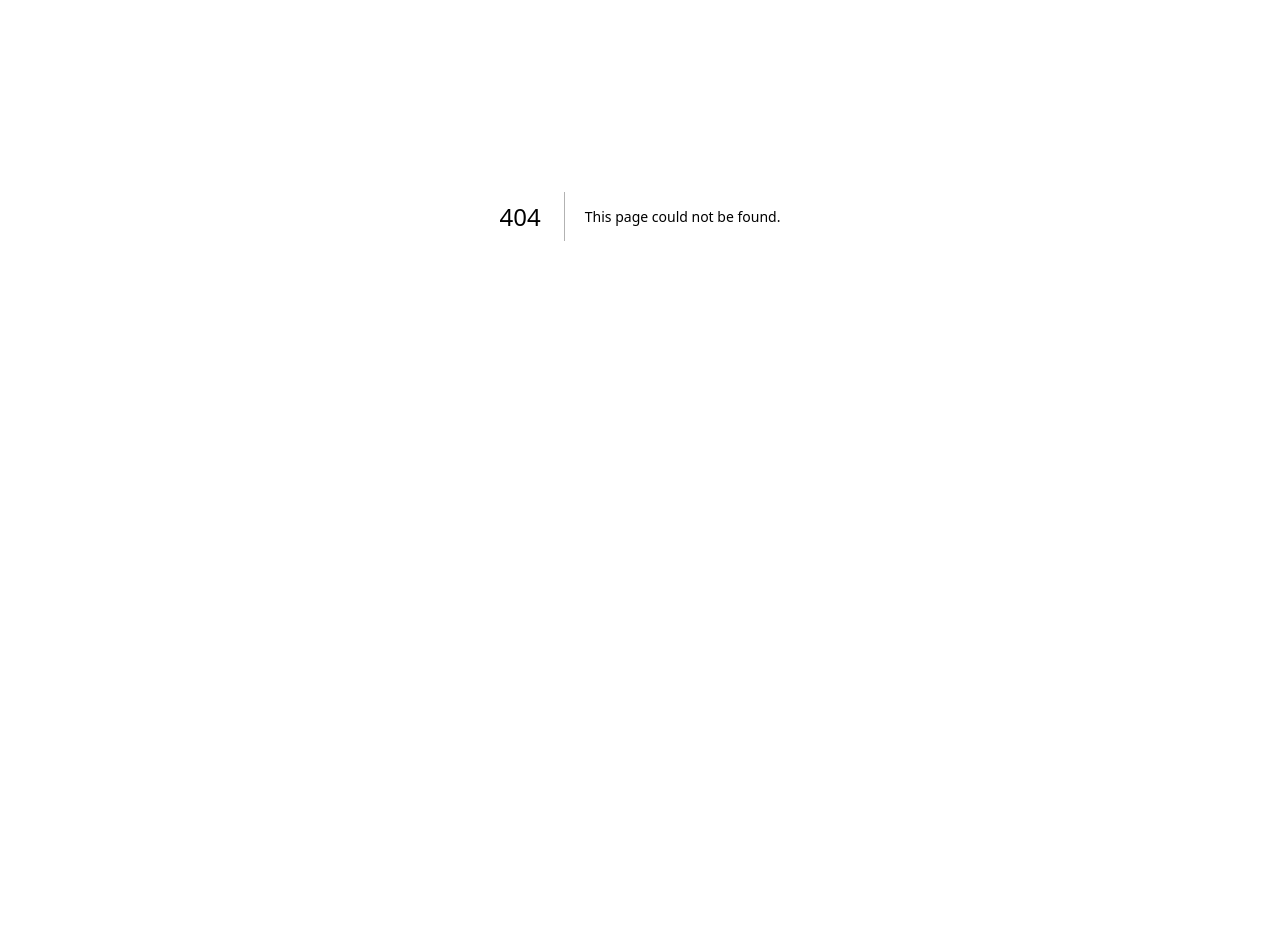
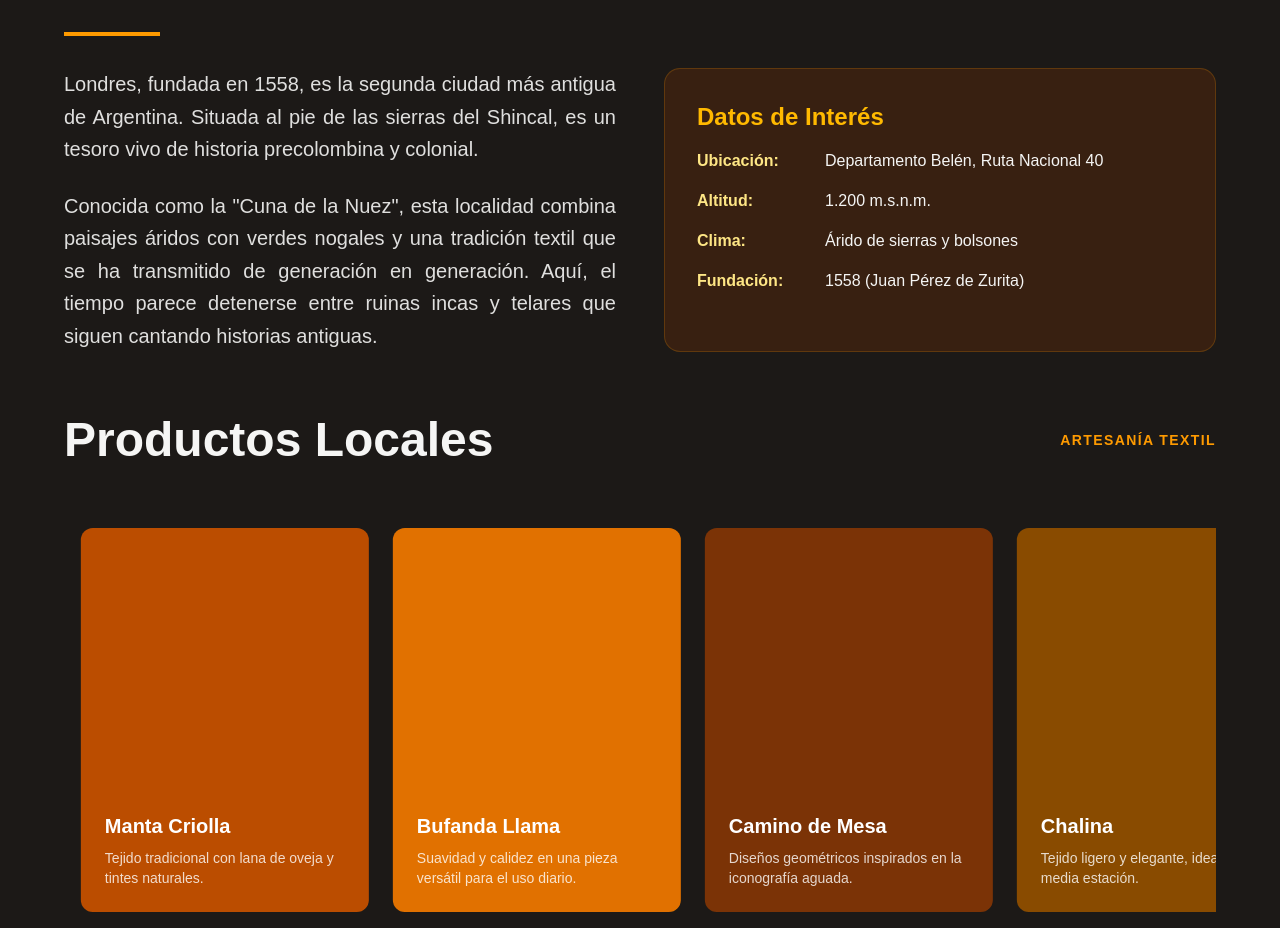
Before and after one commit to carlosacostap-unca/prototipo2-rutadeltelar, a Next.js app: page /estaciones/londres in a window 1280 px wide. Before the commit this address had no page. Shown: the part 184-1112 px from the top of the page. Before the commit the page ends 800 px from the top, so only its background shows below. Built offline with nearby package versions, Linux system fonts and the light colour scheme.

Commit message:
feat: añadir pagina de detalle para Londres con sliders infinitos de productos y experiencias

```diff
--- /dev/null
+++ b/app/components/InfiniteCardSlider.tsx
@@ -0,0 +1,78 @@
+"use client";
+
+import React, { useRef } from "react";
+import { useGSAP } from "@gsap/react";
+import gsap from "gsap";
+
+interface CardItem {
+  title: string;
+  description: string;
+  bg: string;
+}
+
+interface InfiniteCardSliderProps {
+  items: CardItem[];
+  speed?: number; // Duration for one full cycle
+  direction?: "left" | "right";
+}
+
+export default function InfiniteCardSlider({
+  items,
+  speed = 20,
+  direction = "left"
+}: InfiniteCardSliderProps) {
+  const containerRef = useRef<HTMLDivElement>(null);
+  const sliderRef = useRef<HTMLDivElement>(null);
+
+  useGSAP(() => {
+    const slider = sliderRef.current;
+    if (!slider) return;
+
+    // Clone items to ensure seamless loop if not enough items to fill width,
+    // but typically for infinite scroll we need enough content.
+    // Here we assume items are rendered twice in the DOM for the loop effect.
+
+    const totalWidth = slider.scrollWidth / 2;
+
+    gsap.to(slider, {
+      x: direction === "left" ? -totalWidth : 0,
+      duration: speed,
+      ease: "none",
+      repeat: -1,
+      startAt: { x: direction === "left" ? 0 : -totalWidth },
+      modifiers: {
+        x: gsap.utils.unitize((x) => parseFloat(x) % totalWidth)
+      }
+    });
+
+    // Pause on hover
+    const pause = () => gsap.globalTimeline.pause();
+    const resume = () => gsap.globalTimeline.play();
+
+    slider.addEventListener("mouseenter", pause);
+    slider.addEventListener("mouseleave", resume);
+
+    return () => {
+        slider.removeEventListener("mouseenter", pause);
+        slider.removeEventListener("mouseleave", resume);
+    };
+
+  }, { scope: containerRef });
+
+  return (
+    <div ref={containerRef} className="w-full overflow-hidden py-8">
+      <div ref={sliderRef} className="flex gap-6 w-max">
+        {/* Render items twice for infinite loop effect */}
+        {[...items, ...items].map((item, i) => (
+          <div
+            key={i}
+            className={`w-72 h-96 flex-shrink-0 rounded-xl p-6 flex flex-col justify-end ${item.bg} transition-transform hover:scale-105 hover:shadow-xl`}
+          >
+            <h3 className="text-xl font-bold mb-2 text-white">{item.title}</h3>
+            <p className="text-white/80 text-sm">{item.description}</p>
+          </div>
+        ))}
+      </div>
+    </div>
+  );
+}
--- /dev/null
+++ b/app/estaciones/londres/page.tsx
@@ -0,0 +1,131 @@
+import Link from "next/link";
+import InfiniteCardSlider from "@/app/components/InfiniteCardSlider";
+
+const productos = [
+  {
+    title: "Poncho de Vicuña",
+    description: "Prenda de lujo tejida con la fibra más fina del mundo.",
+    bg: "bg-amber-800"
+  },
+  {
+    title: "Manta Criolla",
+    description: "Tejido tradicional con lana de oveja y tintes naturales.",
+    bg: "bg-amber-700"
+  },
+  {
+    title: "Bufanda Llama",
+    description: "Suavidad y calidez en una pieza versátil para el uso diario.",
+    bg: "bg-amber-600"
+  },
+  {
+    title: "Camino de Mesa",
+    description: "Diseños geométricos inspirados en la iconografía aguada.",
+    bg: "bg-amber-900"
+  },
+  {
+    title: "Chalina",
+    description: "Tejido ligero y elegante, ideal para media estación.",
+    bg: "bg-yellow-800"
+  }
+];
+
+const experiencias = [
+  {
+    title: "Visita al Shinkal",
+    description: "Recorrido por el sitio arqueológico inca más importante del sur.",
+    bg: "bg-stone-800"
+  },
+  {
+    title: "Taller de Nuez",
+    description: "Aprende el proceso de confitado de la nuez, dulce típico local.",
+    bg: "bg-stone-700"
+  },
+  {
+    title: "Ruta del Adobe",
+    description: "Arquitectura colonial y capillas históricas en el camino.",
+    bg: "bg-stone-600"
+  },
+  {
+    title: "Fiesta de la Nuez",
+    description: "Celebración popular con música, danza y productos regionales.",
+    bg: "bg-stone-900"
+  },
+  {
+    title: "Trekking",
+    description: "Caminatas por senderos naturales con vistas panorámicas.",
+    bg: "bg-gray-800"
+  }
+];
+
+export default function LondresPage() {
+  return (
+    <main className="min-h-screen bg-stone-900 text-stone-100 p-8 md:p-16 overflow-x-hidden">
+      <div className="max-w-6xl mx-auto">
+        {/* Header con botón volver */}
+        <div className="mb-12">
+            <Link href="/estaciones" className="inline-flex items-center text-stone-400 hover:text-white transition-colors mb-8 group">
+                <svg xmlns="http://www.w3.org/2000/svg" width="24" height="24" viewBox="0 0 24 24" fill="none" stroke="currentColor" strokeWidth="2" strokeLinecap="round" strokeLinejoin="round" className="mr-2 transform group-hover:-translate-x-1 transition-transform">
+                    <line x1="19" y1="12" x2="5" y2="12"></line>
+                    <polyline points="12 19 5 12 12 5"></polyline>
+                </svg>
+                Volver a Estaciones
+            </Link>
+
+            <h1 className="text-4xl md:text-7xl font-bold tracking-tight mb-6 text-amber-500">Londres</h1>
+            <div className="w-24 h-1 bg-amber-500 mb-8"></div>
+
+            <div className="grid grid-cols-1 lg:grid-cols-2 gap-12 mb-16">
+                <div className="text-xl opacity-90 leading-relaxed text-justify">
+                    <p className="mb-6">
+                        Londres, fundada en 1558, es la segunda ciudad más antigua de Argentina. Situada al pie de las sierras del Shincal, es un tesoro vivo de historia precolombina y colonial.
+                    </p>
+                    <p>
+                        Conocida como la "Cuna de la Nuez", esta localidad combina paisajes áridos con verdes nogales y una tradición textil que se ha transmitido de generación en generación. Aquí, el tiempo parece detenerse entre ruinas incas y telares que siguen cantando historias antiguas.
+                    </p>
+                </div>
+                <div className="bg-amber-900/30 rounded-2xl p-8 border border-amber-500/20">
+                    <h3 className="text-2xl font-bold mb-4 text-amber-400">Datos de Interés</h3>
+                    <ul className="space-y-4">
+                        <li className="flex items-start">
+                            <span className="font-bold text-amber-200 w-32">Ubicación:</span>
+                            <span>Departamento Belén, Ruta Nacional 40</span>
+                        </li>
+                        <li className="flex items-start">
+                            <span className="font-bold text-amber-200 w-32">Altitud:</span>
+                            <span>1.200 m.s.n.m.</span>
+                        </li>
+                        <li className="flex items-start">
+                            <span className="font-bold text-amber-200 w-32">Clima:</span>
+                            <span>Árido de sierras y bolsones</span>
+                        </li>
+                        <li className="flex items-start">
+                            <span className="font-bold text-amber-200 w-32">Fundación:</span>
+                            <span>1558 (Juan Pérez de Zurita)</span>
+                        </li>
+                    </ul>
+                </div>
+            </div>
+        </div>
+
+        {/* Sliders Section */}
+        <div className="space-y-20">
+            <section>
+                <div className="flex items-center justify-between mb-8">
+                    <h2 className="text-3xl md:text-5xl font-bold text-stone-100">Productos Locales</h2>
+                    <span className="text-amber-500 text-sm font-bold uppercase tracking-widest">Artesanía Textil</span>
+                </div>
+                <InfiniteCardSlider items={productos} speed={30} direction="left" />
+            </section>
+
+            <section>
+                <div className="flex items-center justify-between mb-8">
+                    <h2 className="text-3xl md:text-5xl font-bold text-stone-100">Experiencias</h2>
+                    <span className="text-stone-400 text-sm font-bold uppercase tracking-widest">Vivencias Únicas</span>
+                </div>
+                <InfiniteCardSlider items={experiencias} speed={35} direction="right" />
+            </section>
+        </div>
+      </div>
+    </main>
+  );
+}
--- a/app/estaciones/page.tsx
+++ b/app/estaciones/page.tsx
@@ -2,9 +2,9 @@ import Link from "next/link";
 
 const estaciones = [
   {
-    name: "San Fernando del Valle de Catamarca",
-    description: "Punto de partida y centro de comercialización de artesanías.",
-    img: "bg-stone-800"
+    name: "Londres",
+    description: "La segunda ciudad más antigua del país, rica en historia y tradición.",
+    img: "bg-amber-900"
   },
   {
     name: "Belén",
@@ -12,19 +12,64 @@ const estaciones = [
     img: "bg-rose-900"
   },
   {
-    name: "Londres",
-    description: "La segunda ciudad más antigua del país, rica en historia y tradición.",
-    img: "bg-amber-900"
+    name: "Cóndor Huasi",
+    description: "Pequeña localidad con gran riqueza arqueológica y textil.",
+    img: "bg-orange-900"
+  },
+  {
+    name: "La Puerta de San José",
+    description: "Entrada a los valles y hogar de artesanos tradicionales.",
+    img: "bg-yellow-900"
+  },
+  {
+    name: "San Fernando",
+    description: "Punto de partida y centro de comercialización de artesanías.",
+    img: "bg-stone-800"
+  },
+  {
+    name: "Hualfín",
+    description: "Tierra de viñedos y tejidos ancestrales entre montañas.",
+    img: "bg-red-900"
+  },
+  {
+    name: "El Durazno",
+    description: "Paisajes de altura y tradiciones que perduran en el tiempo.",
+    img: "bg-pink-900"
+  },
+  {
+    name: "Corral Quemado",
+    description: "Comunidad arraigada a la tierra y a la producción artesanal.",
+    img: "bg-purple-900"
+  },
+  {
+    name: "Villa Vil",
+    description: "Puerta de acceso a la Puna y sus secretos textiles.",
+    img: "bg-indigo-900"
+  },
+  {
+    name: "Laguna Blanca",
+    description: "Reserva de la Biosfera y santuario de la vicuña.",
+    img: "bg-cyan-900"
+  },
+  {
+    name: "El Peñón",
+    description: "Oasis en la Puna, rodeado de volcanes y campos de piedra pómez.",
+    img: "bg-teal-900"
+  },
+  {
+    name: "Antofagasta de la Sierra",
+    description: "Hogar de la vicuña en la Puna catamarqueña.",
+    img: "bg-slate-800"
+  },
+  {
+    name: "San José",
+    description: "Historia y fe se entrelazan con la labor de los artesanos.",
+    img: "bg-blue-900"
   },
   {
     name: "Santa María",
     description: "Capital de los Valles Calchaquíes, con fuerte identidad precolombina.",
     img: "bg-emerald-900"
-  },
-  {
-    name: "Antofagasta de la Sierra",
-    description: "Hogar de la vicuña en la Puna catamarqueña.",
-    img: "bg-slate-800"
   }
 ];
 
@@ -49,8 +94,9 @@ export default function Estaciones() {
         </div>
 
         <div className="grid grid-cols-1 md:grid-cols-2 gap-8">
-            {estaciones.map((estacion, index) => (
-                <div key={index} className="group relative overflow-hidden rounded-2xl border border-white/10 hover:border-white/30 transition-colors bg-white/5">
+    {estaciones.map((estacion, index) => {
+        const CardContent = (
+            <>
                 <div className={`h-48 ${estacion.img} relative`}>
                     {/* Placeholder para imagen */}
                     <div className="absolute inset-0 flex items-center justify-center opacity-30 text-4xl font-bold uppercase tracking-widest">
@@ -63,8 +109,19 @@ export default function Estaciones() {
                         {estacion.description}
                     </p>
                 </div>
+            </>
+        );
+
+        return estacion.name === "Londres" ? (
+            <Link key={index} href="/estaciones/londres" className="group relative overflow-hidden rounded-2xl border border-white/10 hover:border-white/30 transition-colors bg-white/5 block">
+                {CardContent}
+            </Link>
+        ) : (
+            <div key={index} className="group relative overflow-hidden rounded-2xl border border-white/10 hover:border-white/30 transition-colors bg-white/5">
+                {CardContent}
             </div>
-            ))}
+        );
+    })}
         </div>
       </div>
     </main>
```
Lines whose indentation alone changed are shown as unchanged.
